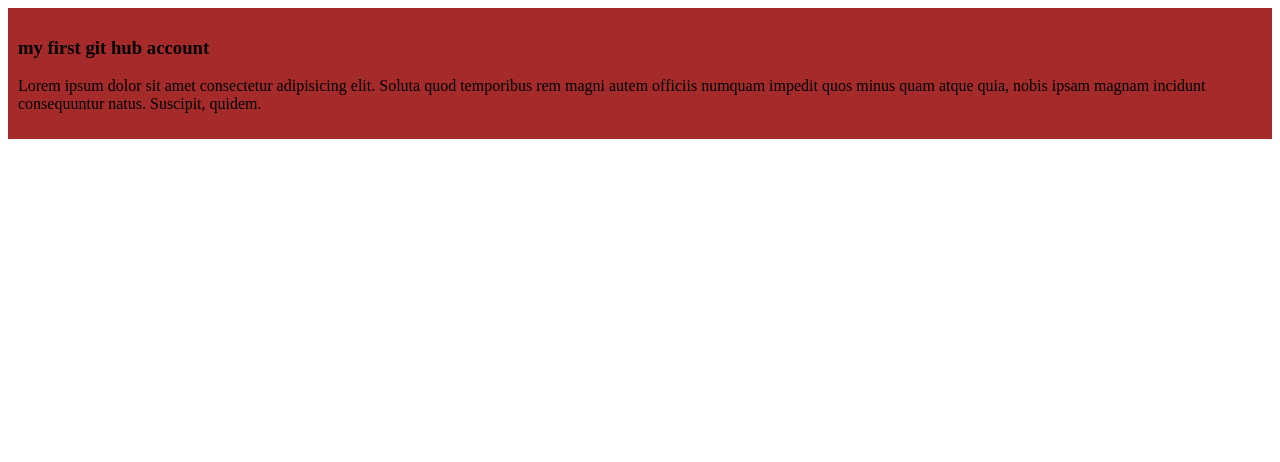
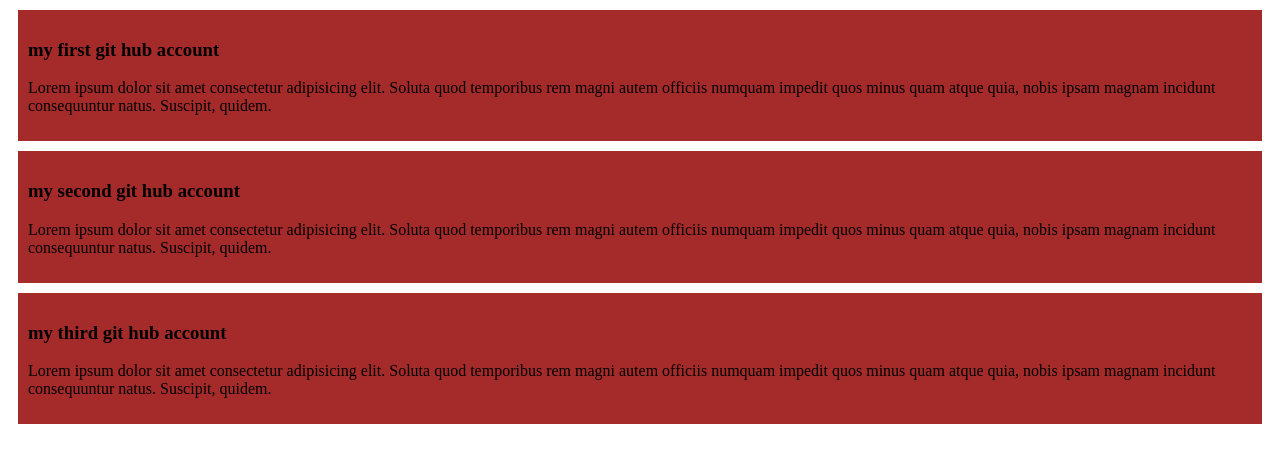
Before and after one commit to junayet4o12/my-first-github-repo, a plain HTML site: page index.html in a window 1280 px wide. Drawn offline with Linux system fonts and the light colour scheme.

Commit message:
added the second and third blog

```diff
--- a/index.html
+++ b/index.html
@@ -11,5 +11,13 @@
         <h3>my first git hub account</h3>
         <p>Lorem ipsum dolor sit amet consectetur adipisicing elit. Soluta quod temporibus rem magni autem officiis numquam impedit quos minus quam atque quia, nobis ipsam magnam incidunt consequuntur natus. Suscipit, quidem.</p>
     </div>
+    <div>
+        <h3>my second git hub account</h3>
+        <p>Lorem ipsum dolor sit amet consectetur adipisicing elit. Soluta quod temporibus rem magni autem officiis numquam impedit quos minus quam atque quia, nobis ipsam magnam incidunt consequuntur natus. Suscipit, quidem.</p>
+    </div>
+    <div>
+        <h3>my third git hub account</h3>
+        <p>Lorem ipsum dolor sit amet consectetur adipisicing elit. Soluta quod temporibus rem magni autem officiis numquam impedit quos minus quam atque quia, nobis ipsam magnam incidunt consequuntur natus. Suscipit, quidem.</p>
+    </div>
 </body>
 </html>
--- a/style.css
+++ b/style.css
@@ -1,4 +1,5 @@
 div{
     background-color: brown;
     padding: 10px;
+    margin: 10px;
 }
```
